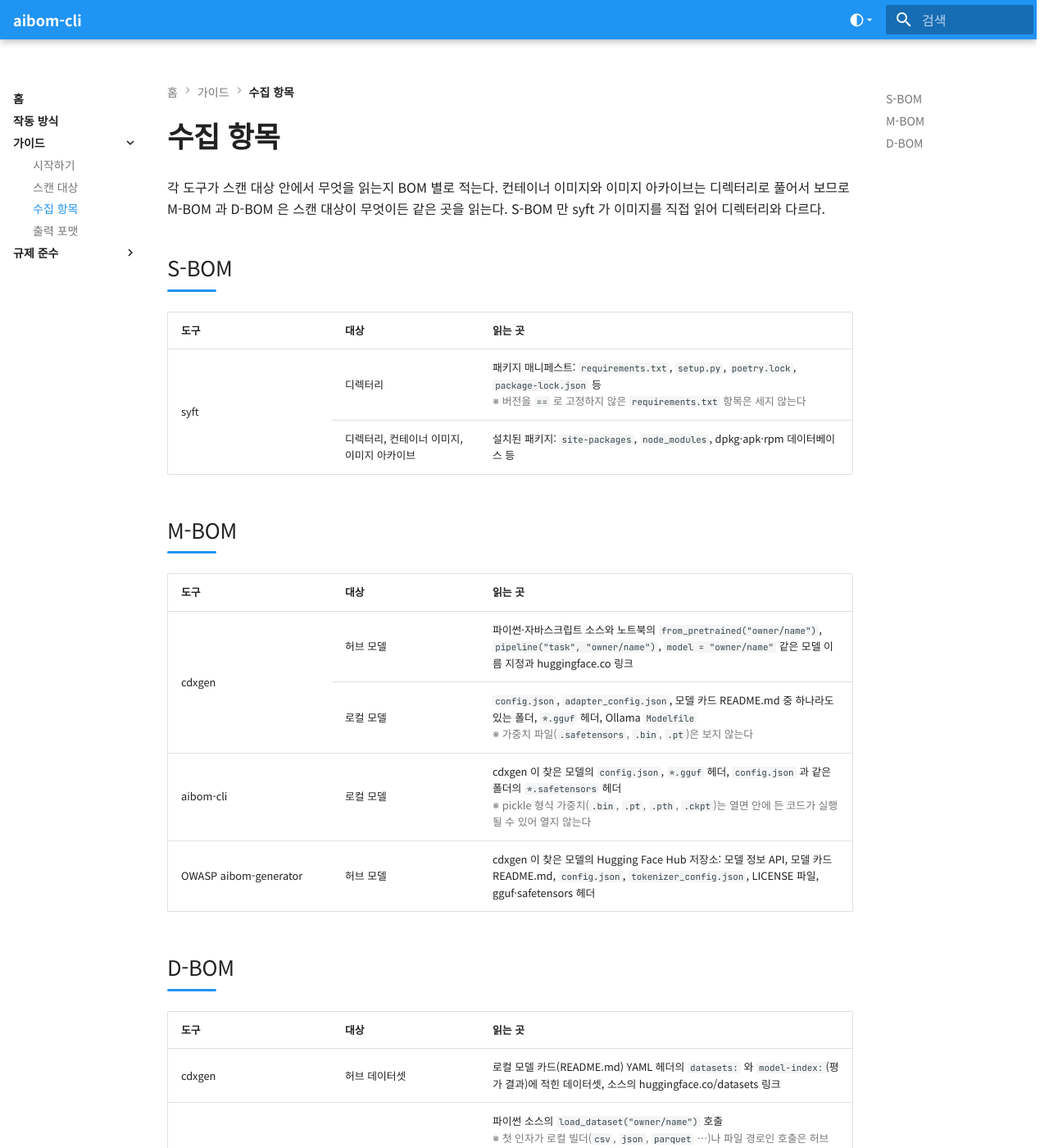
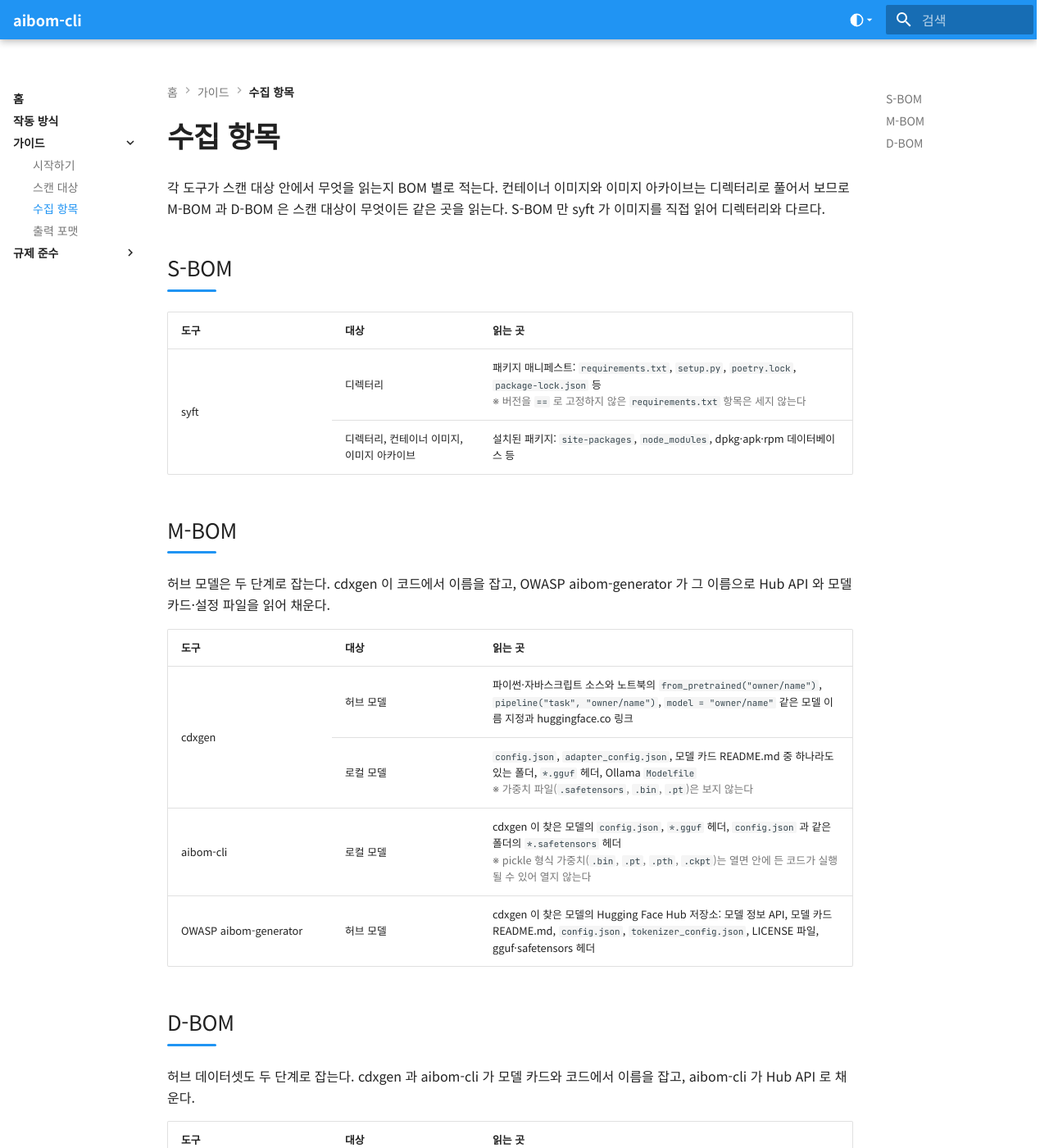
Before and after one commit to ai-devtestsecops-os/sure-aibom, an MkDocs documentation site: the page built from docs/guides/collected-items.md, in a window 1280 px wide and 1400 px high. Shown: the whole window at 82% size. Built offline with MkDocs 1.6.1 and Material for MkDocs 9.7.7, drawn with Linux system fonts in a browser that asks for light colours.

Commit message:
docs: explain the two-step collection of hub models and hub datasets at the top of the M-BOM and D-BOM sections

```diff
--- a/docs/guides/collected-items.md
+++ b/docs/guides/collected-items.md
@@ -15,6 +15,8 @@
 
 ## M-BOM
 
+허브 모델은 두 단계로 잡는다. cdxgen 이 코드에서 이름을 잡고, OWASP aibom-generator 가 그 이름으로 Hub API 와 모델 카드·설정 파일을 읽어 채운다.
+
 <table markdown>
 <thead><tr><th>도구</th><th>대상</th><th>읽는 곳</th></tr></thead>
 <tbody markdown>
@@ -26,6 +28,8 @@
 </table>
 
 ## D-BOM
+
+허브 데이터셋도 두 단계로 잡는다. cdxgen 과 aibom-cli 가 모델 카드와 코드에서 이름을 잡고, aibom-cli 가 Hub API 로 채운다.
 
 <table markdown>
 <thead><tr><th>도구</th><th>대상</th><th>읽는 곳</th></tr></thead>
```
